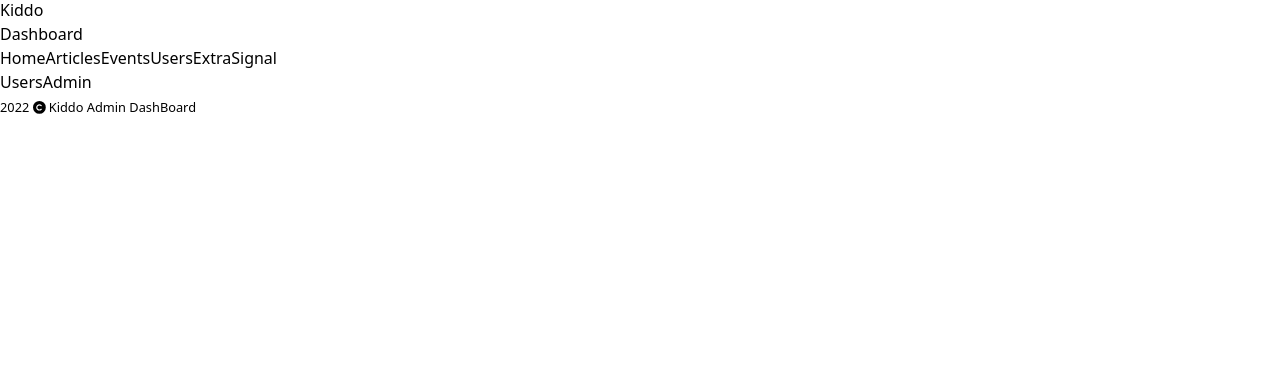
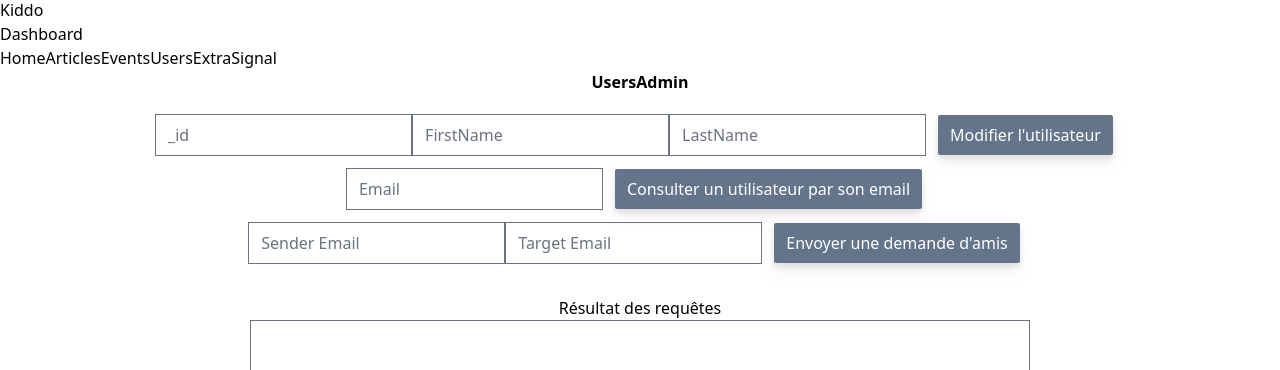
Before and after one commit to 0xbulma/projet-kiddo-front, a React (Create React App) app: page /Admin/users in a window 1280 px wide. Shown: the part 302-672 px from the top of the page. Built offline with nearby package versions, Linux system fonts and the light colour scheme.

Commit message:
start deploy request with gql

```diff
--- a/src/graphql/apollo.js
+++ b/src/graphql/apollo.js
@@ -1,4 +1,4 @@
-import { ApolloClient, InMemoryCache } from "@apollo/client";
+import { ApolloClient, InMemoryCache } from '@apollo/client';
 
 const cache = new InMemoryCache({
   typePolicies: {
@@ -6,47 +6,47 @@ const cache = new InMemoryCache({
       fields: {
         // Automatically fetch the user when we encounter it in a query.
         users: {
-          keyFields: ["id"],
+          keyFields: ['id'],
           merge(existing, incoming) {
             return {
               ...existing,
               ...incoming,
             };
-          }
+          },
         },
         events: {
-          keyFields: ["id"],
+          keyFields: ['id'],
           merge(existing, incoming) {
             return {
               ...existing,
               ...incoming,
             };
-          }
+          },
         },
         articles: {
-          keyFields: ["id"],
+          keyFields: ['id'],
           merge(existing, incoming) {
             return {
               ...existing,
               ...incoming,
             };
-          }
+          },
         },
         comments: {
-          keyFields: ["id"],
+          keyFields: ['id'],
           merge(existing, incoming) {
             return {
               ...existing,
               ...incoming,
             };
-          }
+          },
         },
-      }
-    }
-  }
+      },
+    },
+  },
 });
 
 export const apollo = new ApolloClient({
   uri: process.env.REACT_APP_GRAPHQL_ENDPOINT,
-  cache,
+  cache: new InMemoryCache(),
 });
--- a/src/index.js
+++ b/src/index.js
@@ -35,10 +35,8 @@ root.render(
   <React.StrictMode>
     <ApolloProvider client={apollo}>
       <Router>
-
         {/* <App isAdmin={isAdmin} /> */}
         <AdminDashboard />
-
       </Router>
     </ApolloProvider>
   </React.StrictMode>
--- a/src/pages/admin/users/Users.admin.jsx
+++ b/src/pages/admin/users/Users.admin.jsx
@@ -1,7 +1,110 @@
-import React from 'react'
+import React, { useState } from 'react';
+
+import { useLazyQuery, useMutation } from '@apollo/client';
+import * as gqlRequest from './UsersGQLRequest';
+
+const buttonStyle = 'bg-slate-500 rounded-sm px-3 py-2 mx-3 drop-shadow-lg text-white hover:bg-slate-400 hover:text-black transition-all';
 
 export default function UsersAdmin() {
+  const [email, setEmail] = useState();
+  const [requestData, setRequestData] = useState();
+
+  const [user, setUser] = useState({
+    id: '62b4371e87e4084aaa682c9a',
+    input: {
+      first_name: 'Toto',
+      last_name: 'Tata',
+    },
+  });
+
+  const [friendRequest, setFriendRequest] = useState({ senderEmail: '', targetEmail: '' });
+
+  const handleChangeForUser = (value, type) => {
+    const finalUser = user;
+    switch (type) {
+      case 0:
+        finalUser.id = value;
+        break;
+      case 1:
+        finalUser.input.first_name = value;
+        break;
+      case 2:
+        finalUser.input.last_name = value;
+        break;
+      default:
+        return;
+    }
+
+    setUser(finalUser);
+  };
+
+  const [getUserRequest] = useLazyQuery(gqlRequest.GET_BY_EMAIL, {
+    onCompleted: (data) => setRequestData(JSON.stringify(data, null, 4)),
+    onError: (err) => setRequestData(JSON.stringify(err, null, 4)),
+  });
+
+  const [modifyUserRequest] = useMutation(gqlRequest.MODIFY_USER, {
+    onCompleted: (data) => setRequestData(JSON.stringify(data, null, 4)),
+    onError: (err) => setRequestData(JSON.stringify(err, null, 4)),
+  });
+
+  const [sendFriendRequest] = useMutation(gqlRequest.FRIEND_REQUEST, {
+    onCompleted: (data) => setRequestData(JSON.stringify(data, null, 4)),
+    onError: (err) => setRequestData(JSON.stringify(err, null, 4)),
+  });
+
+  const getUserRequestVariables = { variables: { email: email } };
+
+  const modifyUserRequestVariables = {
+    variables: {
+      id: user.id,
+      input: user.input,
+    },
+  };
+
+  const friendRequestVariables = {
+    variables: { senderEmail: friendRequest.senderEmail, targetEmail: friendRequest.targetEmail },
+  };
+
   return (
-    <div>UsersAdmin</div>
-  )
+    <>
+      <div className='flex flex-col justify-center align-middle items-center content-center'>
+        <h2 className='mb-5 font-bold'>UsersAdmin</h2>
+
+        <div className='mb-3'>
+          <input type='text' className='' placeholder='_id' onChange={(e) => handleChangeForUser(e.currentTarget.value, 0)} />
+          <input type='text' className='' placeholder='FirstName' onChange={(e) => handleChangeForUser(e.currentTarget.value, 1)} />
+          <input type='text' className='' placeholder='LastName' onChange={(e) => handleChangeForUser(e.currentTarget.value, 2)} />
+          <button className={buttonStyle} onClick={() => modifyUserRequest(modifyUserRequestVariables)}>
+            Modifier l'utilisateur
+          </button>
+        </div>
+        <div>
+          <input type='text' className='' placeholder='Email' onChange={(e) => setEmail(e.target.value)} />
+          <button className={buttonStyle} onClick={() => getUserRequest(getUserRequestVariables)}>
+            Consulter un utilisateur par son email
+          </button>
+        </div>
+        <div className='my-3'>
+          <input
+            type='text'
+            className=''
+            placeholder='Sender Email'
+            onChange={(e) => setFriendRequest(friendRequest.senderEmail(e.currentTarget.value))}
+          />
+          <input
+            type='text'
+            className=''
+            placeholder='Target Email'
+            onChange={(e) => setFriendRequest(friendRequest.targetEmail(e.currentTarget.value))}
+          />
+          <button className={buttonStyle} onClick={() => sendFriendRequest(friendRequestVariables)}>
+            Envoyer une demande d'amis
+          </button>
+        </div>
+        <h2 className='mt-5'>Résultat des requêtes</h2>
+        <textarea name='Toto' id='userResult' cols='80' rows='20' value={requestData}></textarea>
+      </div>
+    </>
+  );
 }
--- /dev/null
+++ b/src/pages/admin/users/UsersGQLRequest.js
@@ -0,0 +1,38 @@
+import { gql } from '@apollo/client';
+
+export const GET_BY_EMAIL = gql`
+  query Query($email: EmailAddress) {
+    getUserByEmail(email: $email) {
+      _id
+      created_at
+      updated_at
+      rank
+      token
+      email
+      password
+      first_name
+      last_name
+    }
+  }
+`;
+
+export const MODIFY_USER = gql`
+  mutation Mutation($id: ObjectID!, $input: UserInput!) {
+    modifyUser(_id: $id, input: $input) {
+      _id
+      created_at
+      updated_at
+      rank
+      email
+      password
+      first_name
+      last_name
+    }
+  }
+`;
+
+export const FRIEND_REQUEST = gql`
+  mutation Mutation($senderEmail: EmailAddress!, $targetEmail: EmailAddress!) {
+    sendFriendRequest(senderEmail: $senderEmail, targetEmail: $targetEmail)
+  }
+`;
--- a/src/styles/main/components/components.css
+++ b/src/styles/main/components/components.css
@@ -1,10 +1,10 @@
 /* ----------------------------------------------------------- App ------------------------------------------------------------ */
 
-@import "./app/app.css";
+@import './app/app.css';
 
 /* ----------------------------------------------------------- Admin ------------------------------------------------------------ */
 
-@import "./admin/admin.css";
+@import './admin/admin.css';
 
 /* ----------------------------------------------------------- Header ------------------------------------------------------------ */
 
@@ -13,7 +13,7 @@ div.header {
 }
 
 nav.Navbar {
-  @apply max-w-7xl mx-auto px-4 sm:px-6 lg:px-8
+  @apply max-w-7xl mx-auto px-4 sm:px-6 lg:px-8;
 }
 
 /* ----------------------------------------------------------- Footer ------------------------------------------------------------ */
```
